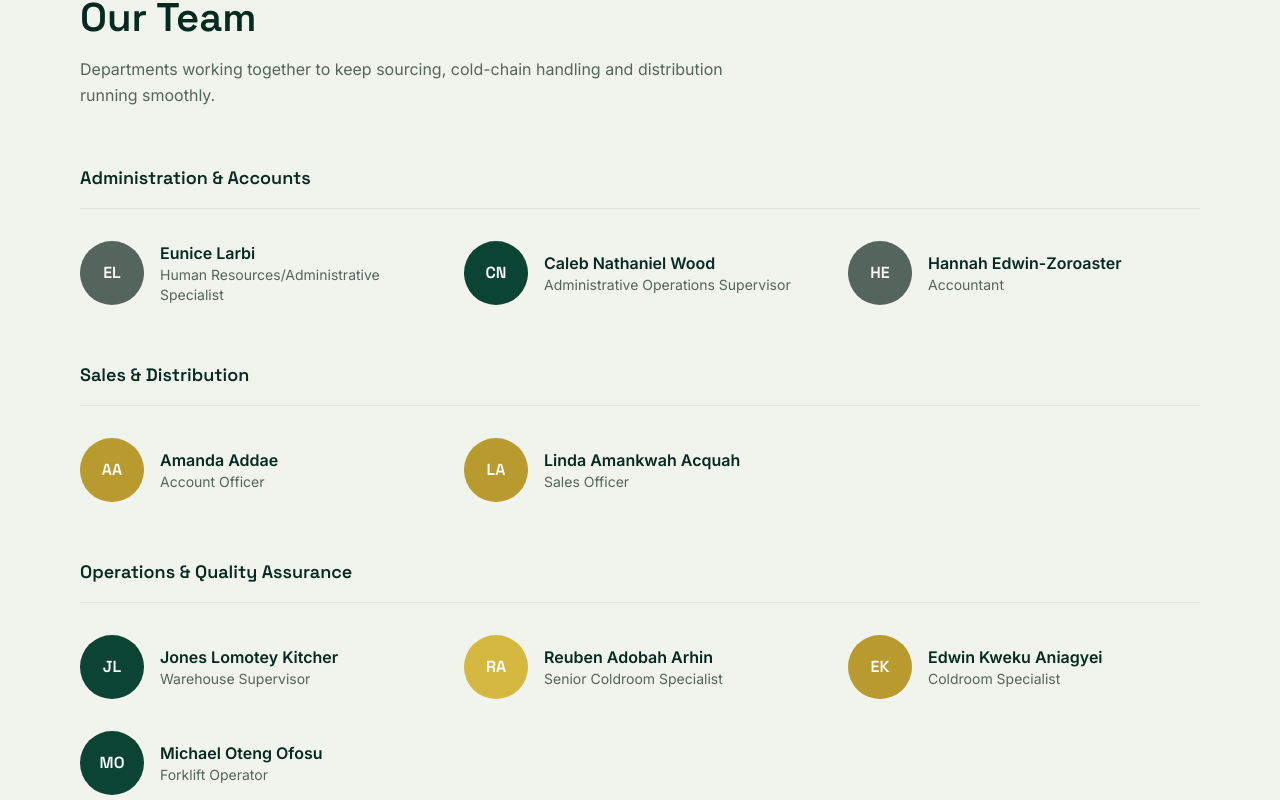
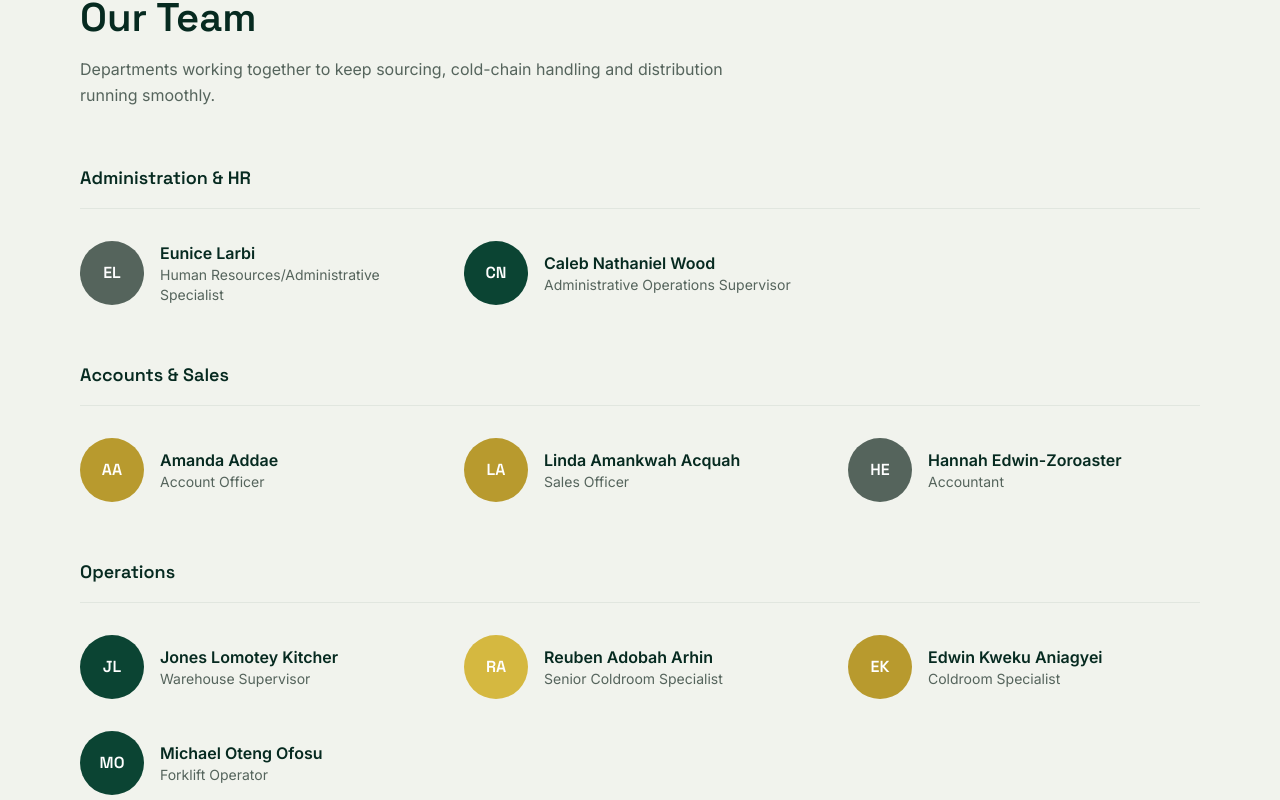
Before and after one commit to NatGoodWood/littlesesamefoods, a React (Vite) app: page /team in a window 1280 px wide. Shown: the part 567-1367 px from the top of the page. Built offline with nearby package versions, Linux system fonts and the light colour scheme.

Commit message:
data change

```diff
--- a/src/data/content.js
+++ b/src/data/content.js
@@ -21,22 +21,22 @@ export const directors = [
 
 export const departments = [
   {
-    name: 'Administration & Accounts',
+    name: 'Administration & HR',
     members: [
       { name: 'Eunice Larbi', role: 'Human Resources/Administrative Specialist', image: '/eunice.jpg' },
       { name: 'Caleb Nathaniel Wood', role: 'Administrative Operations Supervisor', image: '/caleb.jpg' },
+    ],
+  },
+  {
+    name: 'Accounts & Sales',
+    members: [
+      { name: 'Amanda Addae', role: 'Account Officer', image: '/amanda.jpg' },
+      { name: 'Linda Amankwah Acquah', role: 'Sales Officer', image: '/linda.jpg' },
       { name: 'Hannah Edwin-Zoroaster', role: 'Accountant', image: '/hannah.jpg' },
     ],
   },
   {
-    name: 'Sales & Distribution',
-    members: [
-      { name: 'Amanda Addae', role: 'Account Officer', image: '/amanda.jpg' },
-      { name: 'Linda Amankwah Acquah', role: 'Sales Officer', image: '/linda.jpg' },
-    ],
-  },
-  {
-    name: 'Operations & Quality Assurance',
+    name: 'Operations',
     members: [
       { name: 'Jones Lomotey Kitcher', role: 'Warehouse Supervisor', image:'/jones.jpg' },
       { name: 'Reuben Adobah Arhin', role: 'Senior Coldroom Specialist', image:'/reuben.jpg' },
```
